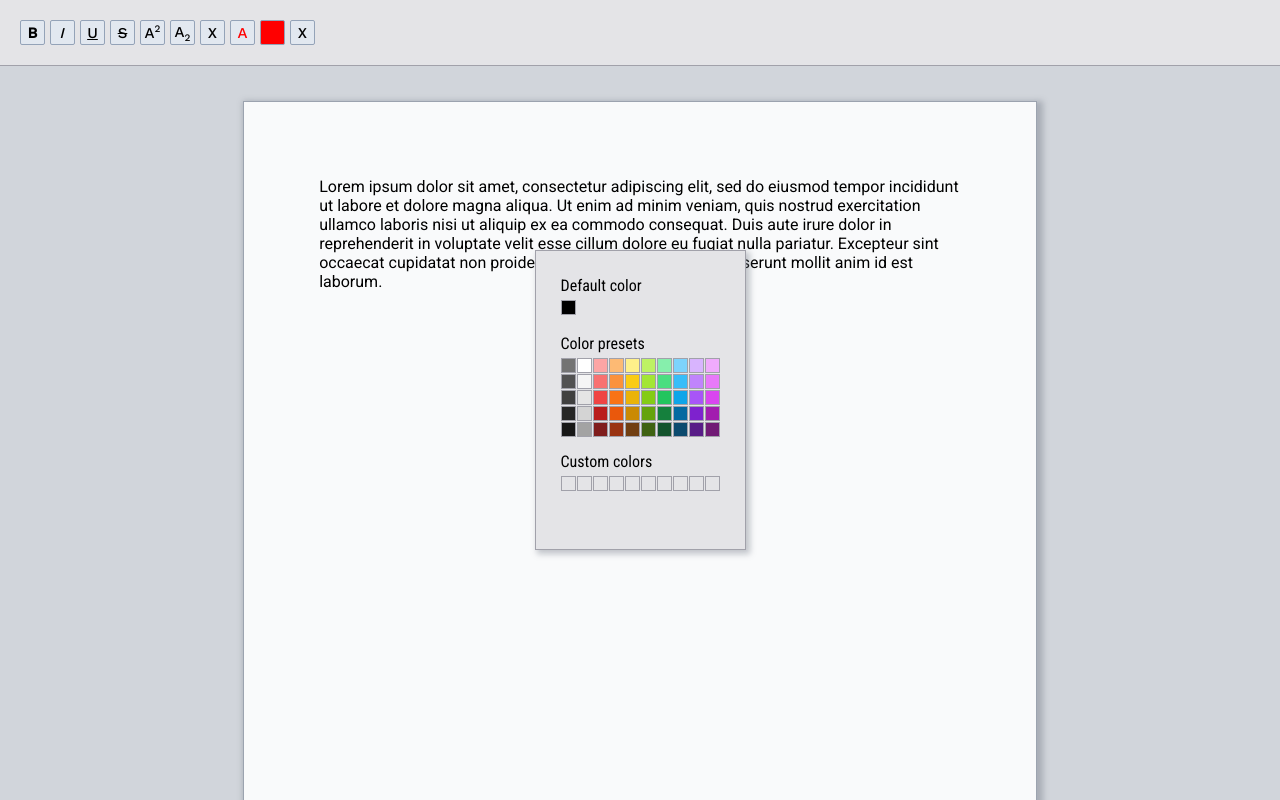
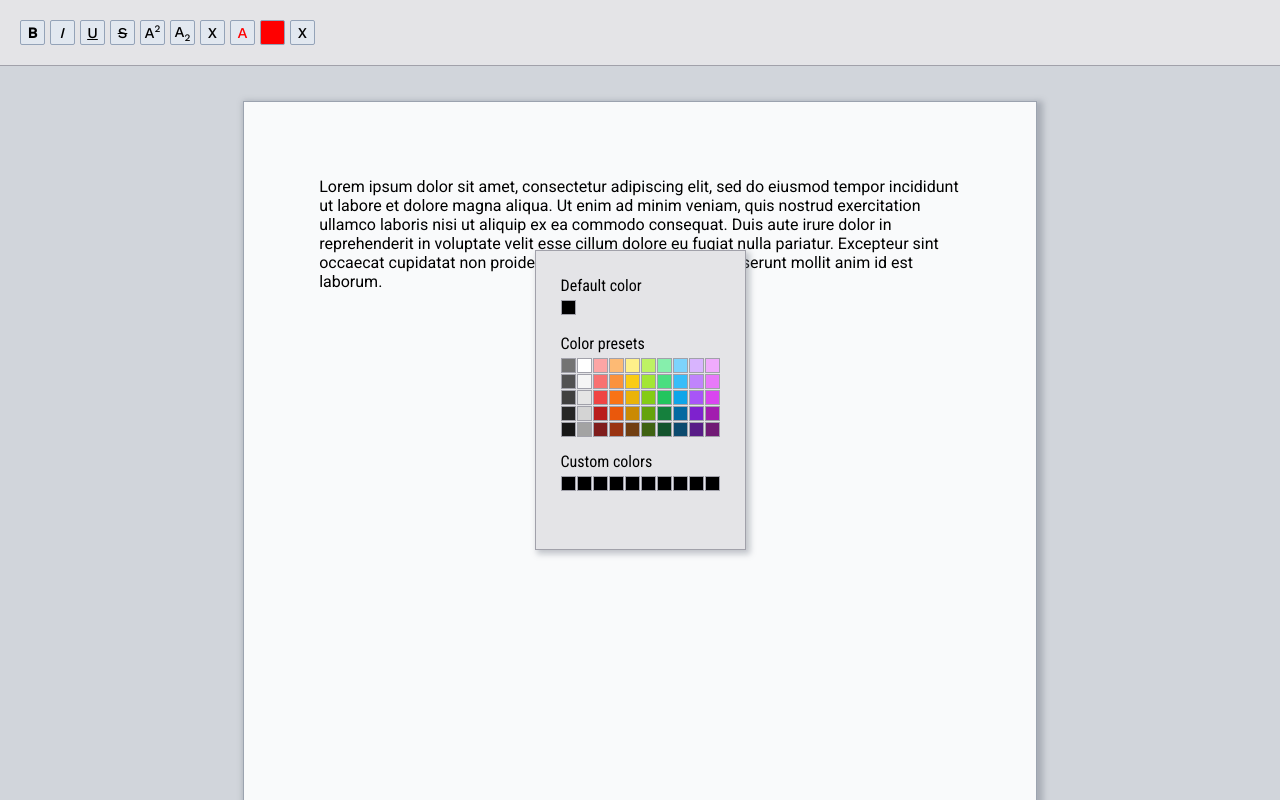
Before and after one commit to 30isnottoolate/wysiwyg-editor, a React app: page / in a window 1280 px wide. Built offline with nearby package versions, Linux system fonts and the light colour scheme.

Commit message:
Add custom colors state to custom color squares

```diff
--- a/src/components/App.tsx
+++ b/src/components/App.tsx
@@ -275,16 +275,16 @@ const App: React.FC = () => {
                     </div>
                     <p>Custom colors</p>
                     <div className="custom-color-row">
-                        <div className="color-square" />
-                        <div className="color-square" />
-                        <div className="color-square" />
-                        <div className="color-square" />
-                        <div className="color-square" />
-                        <div className="color-square" />
-                        <div className="color-square" />
-                        <div className="color-square" />
-                        <div className="color-square" />
-                        <div className="color-square" />
+                        <div className="color-square" style={{backgroundColor: customColors[0]}} />
+                        <div className="color-square" style={{backgroundColor: customColors[1]}} />
+                        <div className="color-square" style={{backgroundColor: customColors[2]}} />
+                        <div className="color-square" style={{backgroundColor: customColors[3]}} />
+                        <div className="color-square" style={{backgroundColor: customColors[4]}} />
+                        <div className="color-square" style={{backgroundColor: customColors[5]}} />
+                        <div className="color-square" style={{backgroundColor: customColors[6]}} />
+                        <div className="color-square" style={{backgroundColor: customColors[7]}} />
+                        <div className="color-square" style={{backgroundColor: customColors[8]}} />
+                        <div className="color-square" style={{backgroundColor: customColors[9]}} />
                     </div>
                 </div>
             </div>
```
